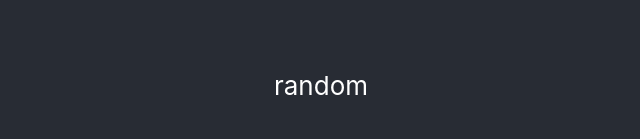
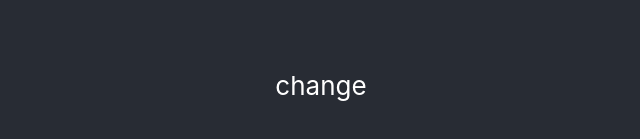
Before and after one commit to Younext19/Insta_lite, a React (Create React App) app in the folder front/: page / in a window 1280 px wide. Shown: the part 315-454 px from the top of the page, without its empty margins (319-959 px from the left). Built offline with nearby package versions, Linux system fonts and the light colour scheme.

Commit message:
cfg changes

```diff
--- a/front/src/App.js
+++ b/front/src/App.js
@@ -4,7 +4,7 @@ function App() {
   return (
     <div className="App">
       <header className="App-header">
-        <p>random</p>
+        <p>change</p>
       </header>
     </div>
   );
```
